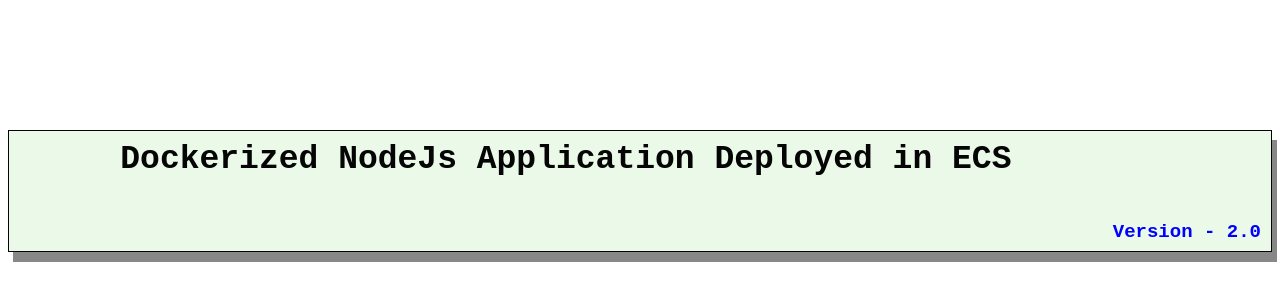
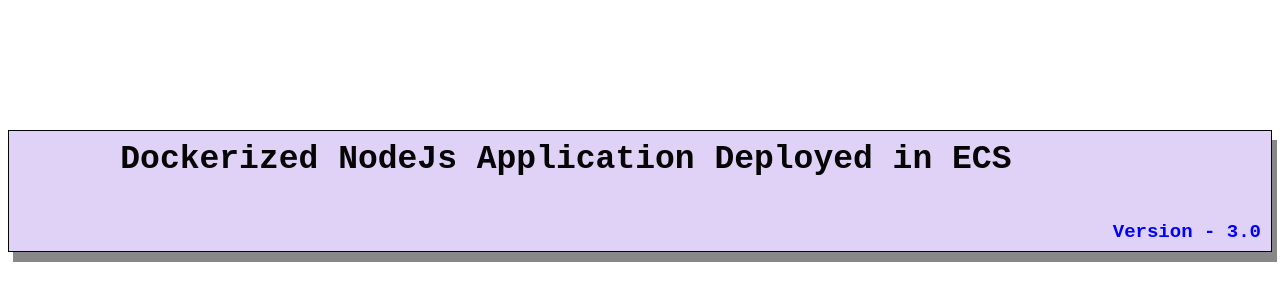
Before and after one commit to chiranjitbhattacharya/demo-app, a website: page static/index.html in a window 1280 px wide. Shown: the part 60-360 px from the top of the page. Drawn offline with Linux system fonts and the light colour scheme.

Commit message:
Updated app to 3.0

```diff
--- a/static/index.html
+++ b/static/index.html
@@ -14,7 +14,7 @@
             height: 100px;
             font-family: monospace;
             font-size: 33px;
-            background: #eaf9e8;
+            background: #e0d2f7;
         }
 
         #version {
@@ -31,7 +31,7 @@
     <div id="banner">
         Dockerized NodeJs Application Deployed in ECS
         <div id ="version">
-            Version - 2.0
+            Version - 3.0
         </div>
     </div>
 </body>
```
